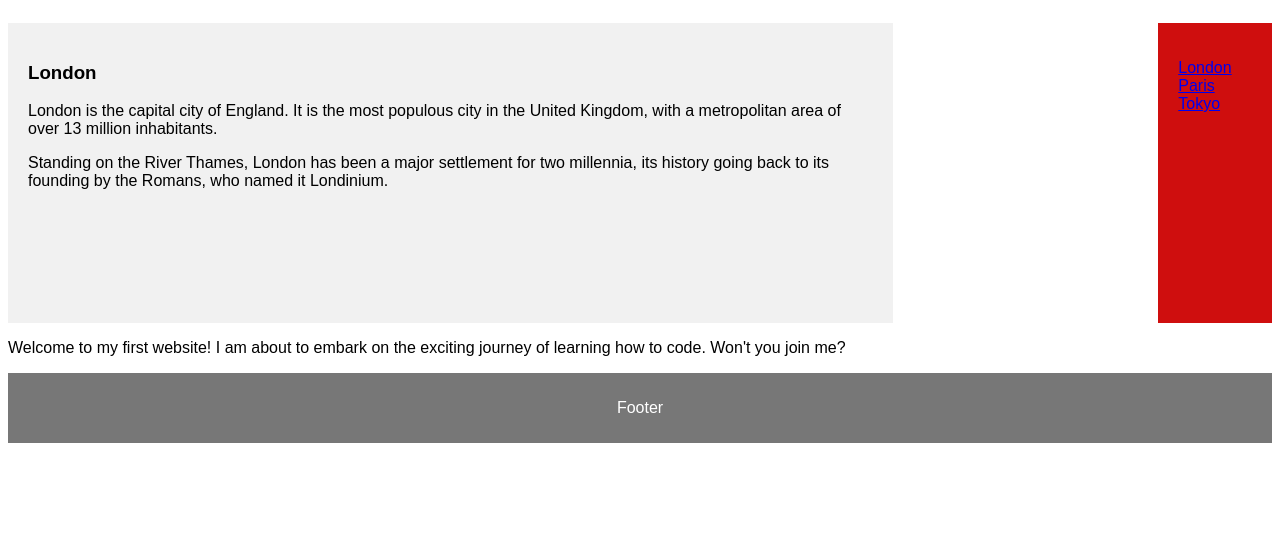
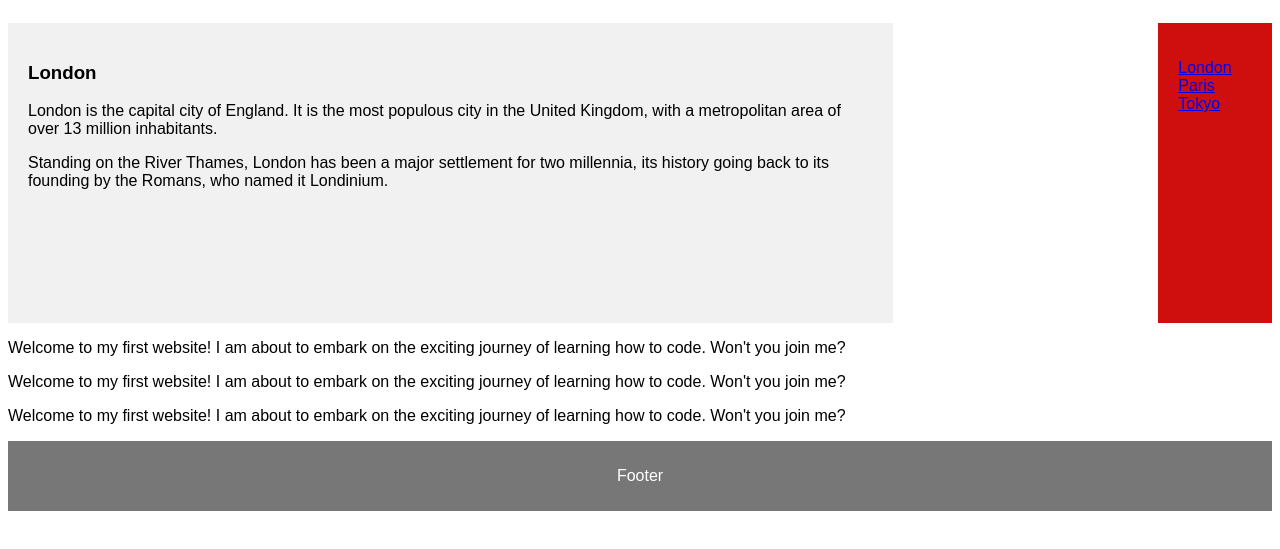
Before and after one commit to VincentLangat033/moringa, a plain HTML site: page index.html in a window 1280 px wide. Shown: the part 245-794 px from the top of the page. Drawn offline with Linux system fonts and the light colour scheme.

Commit message:
I have included two more paragraphs on my index page

```diff
--- a/index.html
+++ b/index.html
@@ -95,6 +95,7 @@ footer {
   </article>
 </section>
 <p>Welcome to my first website! I am about to embark on the exciting journey of learning how to code. Won't you join me?</p>
+<p>Welcome to my first website! I am about to embark on the exciting journey of learning how to code. Won't you join me?</p><p>Welcome to my first website! I am about to embark on the exciting journey of learning how to code. Won't you join me?</p>
 
 <footer>
   <p>Footer</p>
```
